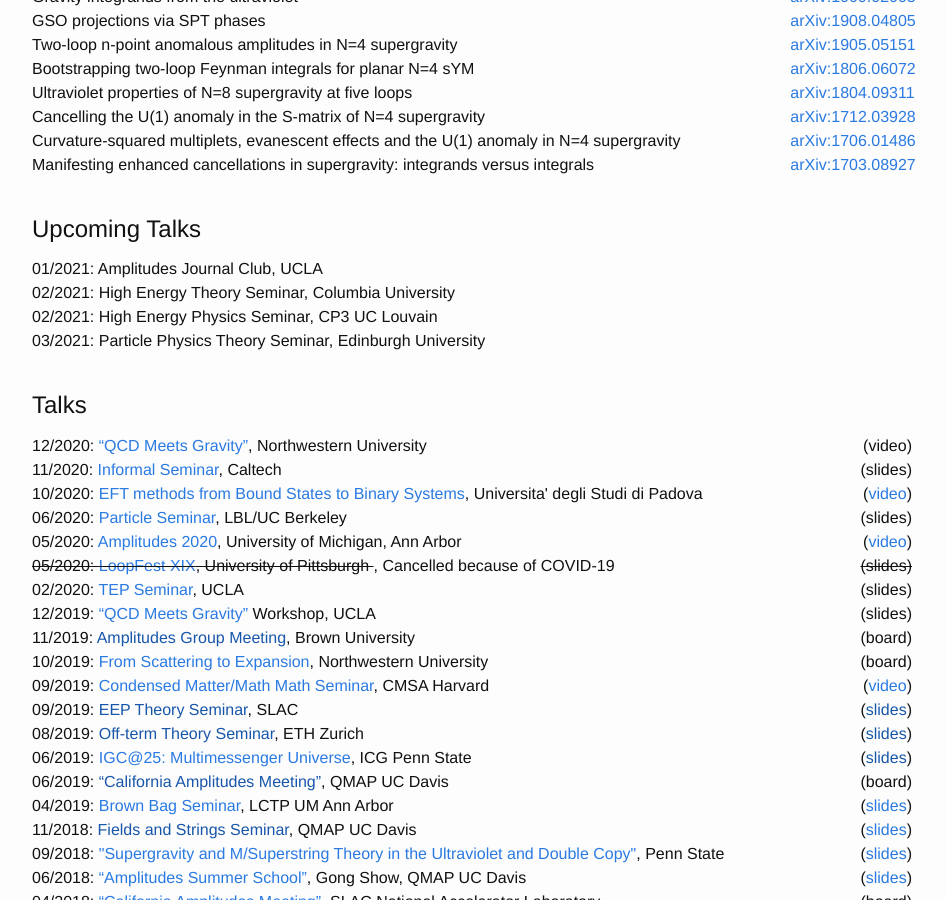
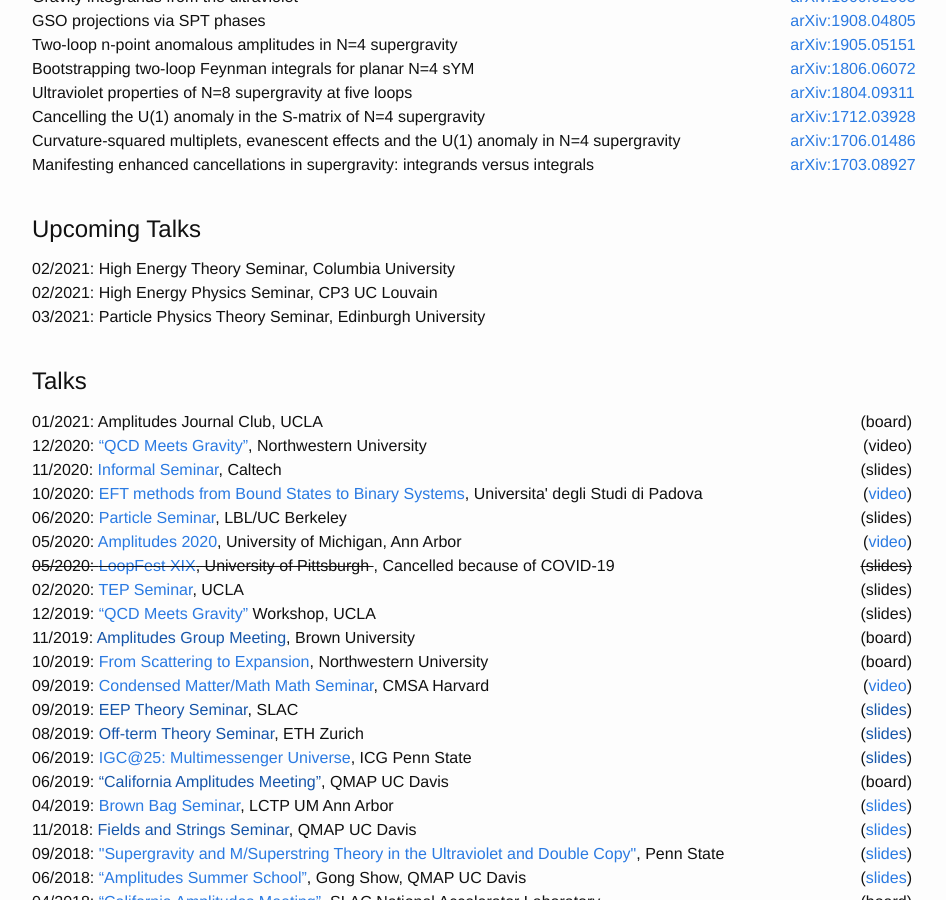
Before and after one commit to julioparra/julioparra.github.io, a Jekyll site: the page built from index.md, in a window 1280 px wide and 900 px high, scrolled down 751 px. Shown: the whole window, without its empty margins (168-1114 px from the left). Built offline with Jekyll 4.4.1, drawn with Linux system fonts in a browser that asks for light colours; nearby versions of some CDN libraries.

Commit message:
Updated talks

```diff
--- a/index.md
+++ b/index.md
@@ -107,10 +107,6 @@
 #### Upcoming Talks ####
 
 <div class="row">
-    <div class="col-10"> 01/2021: Amplitudes Journal Club,  UCLA </div>
-    <div class="col-2" style="text-align:right"> </div>
-</div>
-<div class="row">
     <div class="col-10"> 02/2021: High Energy Theory Seminar,  Columbia University </div>
     <div class="col-2" style="text-align:right"> </div>
 </div>
@@ -127,6 +123,10 @@
 
 #### Talks ####
 
+<div class="row">
+    <div class="col-10"> 01/2021: Amplitudes Journal Club,  UCLA </div>
+    <div class="col-2" style="text-align:right"> (board) </div>
+</div>
 <div class="row">
     <div class="col-10"> 12/2020: <a href="https://indico.desy.de/event/27454/overview">“QCD Meets Gravity”</a>,  Northwestern University </div>
     <div class="col-2" style="text-align:right"> (video) </div>
```
